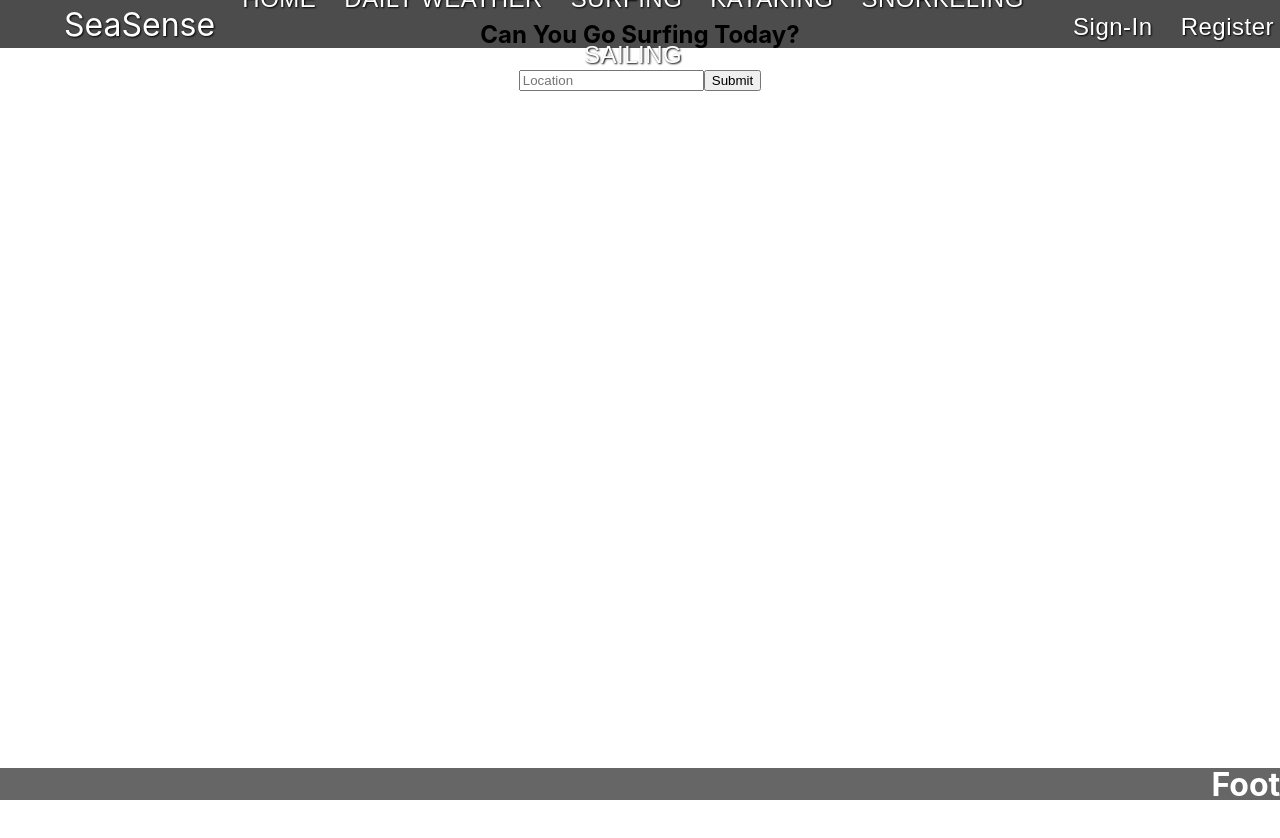
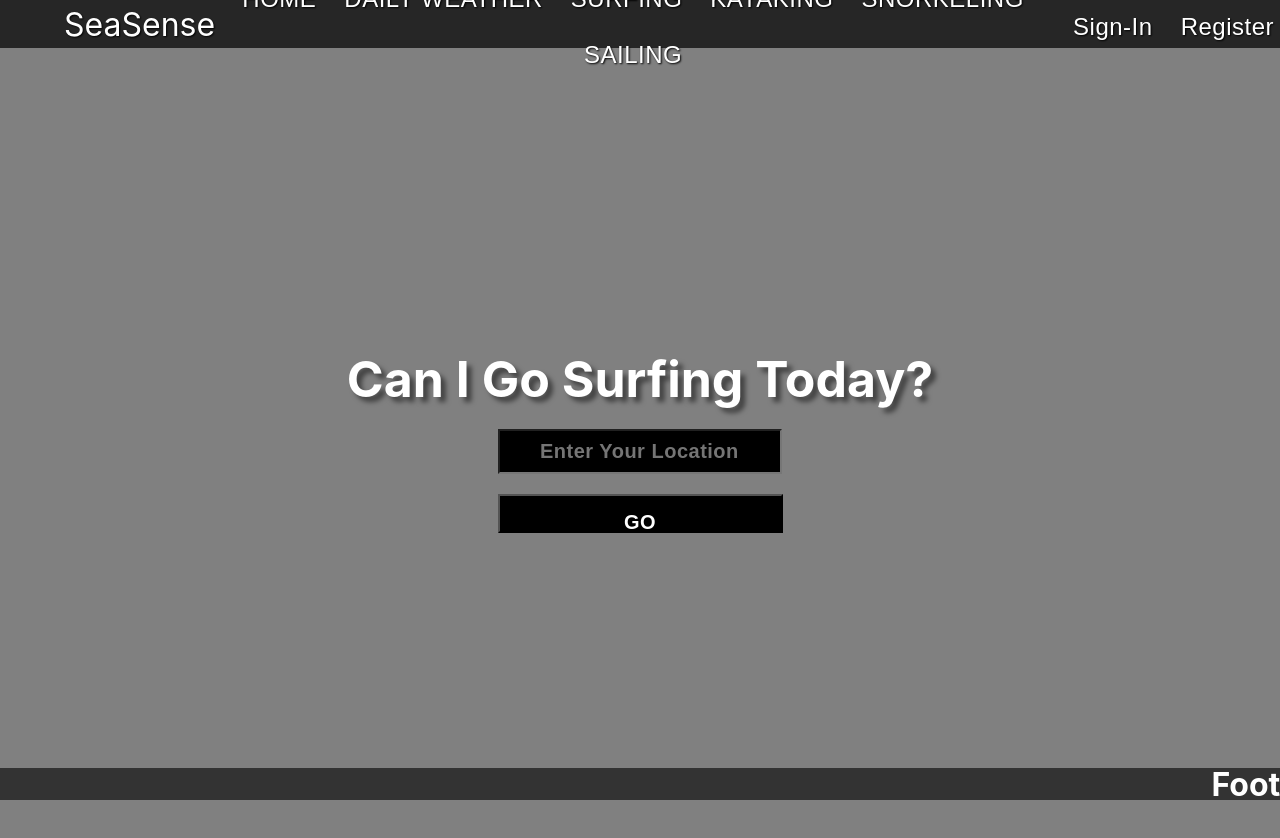
Before and after one commit to ellenell/ocean-app-frontend, a React (Create React App) app: page /surfing-weather in a window 1280 px wide. Before the commit the page ends 800 px from the top, so only its background shows below. Built offline with nearby package versions, Linux system fonts and the light colour scheme; no server answers.

Commit message:
added css to one page to finalize it to add it then to all my pages

```diff
--- a/src/pages/SurfingWeather.js
+++ b/src/pages/SurfingWeather.js
@@ -1,9 +1,132 @@
 import React, { useState } from 'react';
+import { Link } from 'react-router-dom';
+
+
+const mainDivStyle = {
+  // backgroundImage: `url(${underwaterImage})`,
+  backgroundColor: 'grey',
+  backgroundSize: 'cover',
+  backgroundPosition: 'center',
+  minHeight: '100vh',
+  display: 'flex',
+  alignItems: 'center',
+  justifyContent: 'center',
+  flexDirection: 'column',
+  padding: '20px',
+}
+
+const titleStyle = {
+  fontSize: '50px',
+  fontWeight: 'bold',
+  marginBottom: '20px',
+  color: 'white',
+  textShadow: '5px 5px 5px rgba(0, 0, 0, 0.5)',
+}
+
+const paragraphStyle = {
+  fontSize: '30px',
+  color: 'white',
+  textShadow: '2px 2px 4px rgba(0, 0, 0, 0.5)',
+}
+
+const buttonStyle = {
+  backgroundColor: 'blue',
+  color: 'white',
+  padding: '10px 20px',
+  fontSize: '16px',
+  marginBottom: '10px',
+}
+
+const decisionStyle = {
+  fontSize: '70px',
+  fontWeight: 'bold',
+  marginBottom: '1px',
+  color: 'white',
+  textShadow: '5px 5px 5px rgba(0, 0, 0, 0.5)',
+}
+
+const explanationStyle = {
+  fontSize: '50px',
+  color: 'white',
+  textShadow: '2px 2px 5px rgba(0, 0, 0, 0.5)',
+}
+
+const chartContainerStyle = {
+  display: 'flex',
+  flexDirection: 'column',
+  alignItems: 'center',
+  border: '1px solid white',
+  padding: '10px',
+}
+
+const tableStyle = {
+  borderCollapse: 'collapse',
+  width: '100%',
+}
+
+const thStyle = {
+  borderBottom: '2px solid white',
+  padding: '8px',
+  textAlign: 'left',
+}
+
+const tdStyle = {
+  borderBottom: '1px solid white',
+  padding: '8px',
+  textAlign: 'left',
+}
+
+const formStyle = {
+  backgroundColor: 'black',
+  color: 'white',
+  fontSize: '20px',
+  fontColor: 'white',
+  width: '200px',
+  height: '.5px',
+  margin: '0 auto',
+  padding: '20px 40px 20px',
+  // boxShadow: '1px 1px 3px'
+  fontWeight: 'bold',
+  letterSpacing: '.5px',
+}
+
+const submitButton = {
+  backgroundColor: 'black',
+  color: 'white',
+  fontSize: '20px',
+  fontColor: 'white',
+  width: '285px',
+  height: '15px',
+  padding: '15px 10px 20px',
+  margin: '0 auto',
+  cursor: 'pointer',
+  transition: 'transform 0.3s ease-in-out',
+  fontWeight: 'bold',
+  letterSpacing: '.5px',
+}
+
+
+
+const hoverStyles = {
+  transform: 'scale(0.9)',
+  opacity: 0.8,
+};
+
 
 const SurfingWeather = () => {
   const [location, setLocation] = useState('');
   const [weatherData, setWeatherData] = useState(null);
+  const [hoveredButton, setHoveredButton] = useState(false);
+
   const API_KEY = '03811f078e215996083861bf2f7eabf2';
+
+  const handleButtonHover = () => {
+    setHoveredButton(true);
+  }
+
+  const handleButtonLeave = () => {
+    setHoveredButton(false);
+  }
 
   const inputLocation = (event) => {
     setLocation(event.target.value);
@@ -26,43 +149,68 @@ const SurfingWeather = () => {
   if (weatherData && weatherData.wind.speed > 20) {
     surfingStatus = (
       <>
-        <h2>NO</h2>
-          <h3>It is not safe to go surfing today</h3>
+        <h2 style={decisionStyle}>NO</h2>
+        <h3 style={explanationStyle}>It is not safe to go surfing today</h3>
       </>
     );
   } else if (weatherData && weatherData.wind.speed <= 20) {
     surfingStatus = (
       <>
-      <h2>YES</h2>
-        <h3>It is safe to go surfing today</h3>
+        <h2 style={decisionStyle}>YES</h2>
+        <h3 style={explanationStyle}>It is safe to go surfing today</h3>
       </>
     );
-
   }
 
     return (
-    <div className="SurfingWeather">
-      <h2>Can You Go Surfing Today?</h2>
+      <div className="SurfingWeather" style={mainDivStyle}>
+      {weatherData ? (
+        <>
+          {surfingStatus}
+          <h2 style={titleStyle}>Weather Conditions in {weatherData.name}:</h2>
+          <div style={chartContainerStyle}>
+            <table style={tableStyle}>
+              <tbody>
+                <tr>
+                  <td style={tdStyle}>Wind Speed</td>
+                  <td style={tdStyle}>{weatherData.wind.speed} mph</td>
+                </tr>
+                <tr>
+                  <td style={tdStyle}>Wind Direction</td>
+                  <td style={tdStyle}>{weatherData.wind.deg}°</td>
+                </tr>
+                <tr>
+                  <td style={tdStyle}>Wind Gust</td>
+                  <td style={tdStyle}>{weatherData.wind.gust} mph</td>
+                </tr>
+              </tbody>
+            </table>
+          </div>
+        </>
+      ) : (
+          <>
+            <h2 style={titleStyle}>Can I Go Surfing Today?</h2>
             <div className="SurfingDiv">
               <form onSubmit={submitLocation}>
                 <input
+                  style={formStyle}
                   type="text"
                   value={location}
                   onChange={inputLocation}
-            placeholder="Location"
+                  placeholder="Enter Your Location"
                 />
-          <button type="submit">Submit</button>
+                 <br />
+                 <br />
+                 <button
+                  style={hoveredButton ? { ...submitButton, ...hoverStyles } : submitButton}
+                  type="submit"
+                  onMouseEnter={handleButtonHover}
+                  onMouseLeave={handleButtonLeave}
+                  >GO</button>
               </form>
-        {weatherData && (
-          <div>
-            {surfingStatus}
-            <h2>Weather Conditions in {weatherData.name}: </h2>
-            <p>Wind Speed: {weatherData.wind.speed} mph</p>
-            <p>Wind Direction: {weatherData.wind.deg}°</p>
-            <p>Wind Gust: {weatherData.wind.gust} mph</p>
             </div>
+          </>
         )}
-      </div>
       </div>
     );
 };
```
Lines whose indentation alone changed are shown as unchanged.
